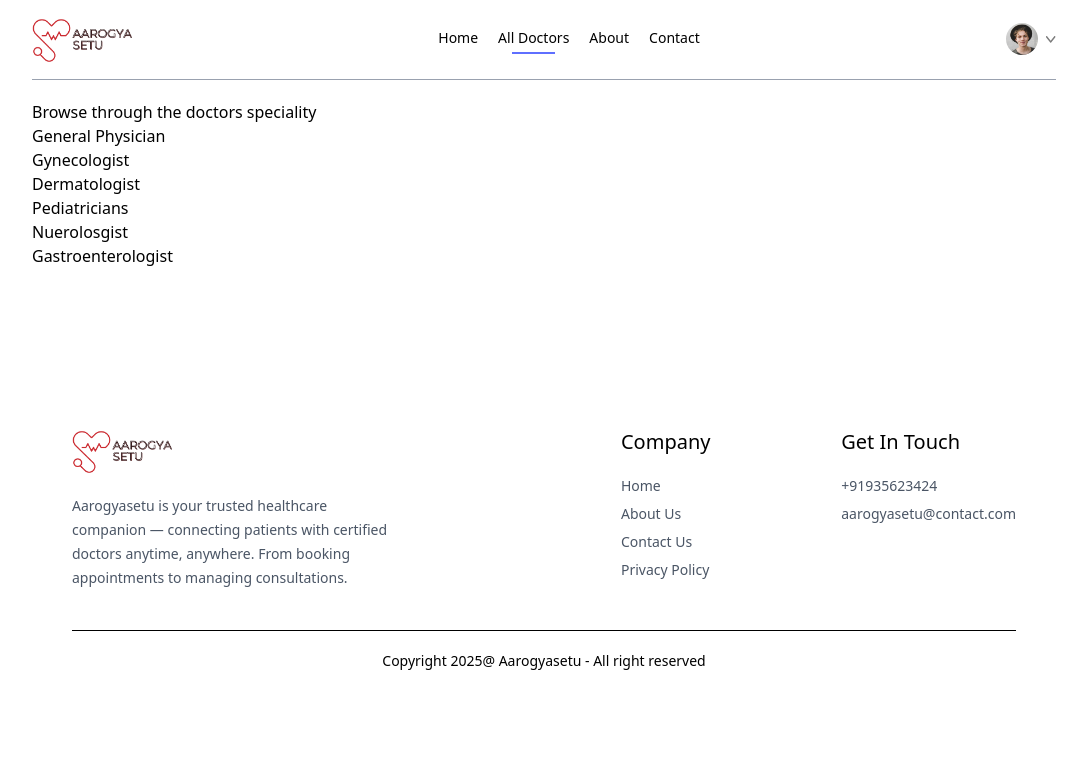
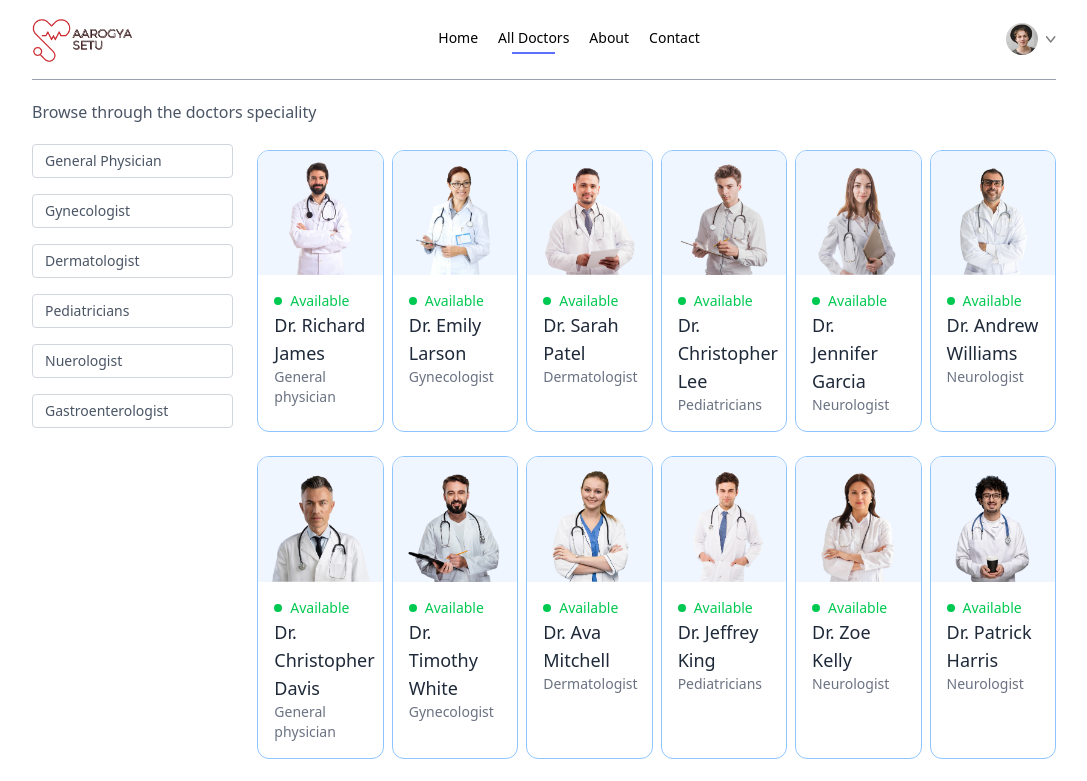
Before and after one commit to priyansudash1999/Aarogyasetu, a React (Vite) app in the folder frontend/: page /doctors in a window 1280 px wide. Shown: the top 781 px of the page, without its empty margins (96-1183 px from the left). Built offline with nearby package versions, Linux system fonts and the light colour scheme.

Commit message:
feat: added dynamic doctor page rendering depending on speciality selection

```diff
--- a/frontend/src/pages/Doctors.jsx
+++ b/frontend/src/pages/Doctors.jsx
@@ -1,24 +1,54 @@
-import React, { useContext } from 'react'
+import React, { useContext, useEffect, useState } from 'react'
 import { AppContext } from '../context/AppContext'
+import {useNavigate, useParams} from "react-router-dom"
 
 const Doctors = () => {
 
+  const {speciality} = useParams()
   const {doctors} = useContext(AppContext)
+  const [filterDoctors, setFilterDoctors] = useState([])
+  const navigate = useNavigate()
 
+  const applyFilter = () => {
+    if(speciality){
+      setFilterDoctors(doctors.filter(doc => doc.speciality === speciality))
+    }
+    else{
+      setFilterDoctors(doctors)
+    }
+  }
+
+  useEffect(() => {
+    applyFilter()
+  }, [doctors, speciality])
   return (
-    <div>
-      <p>Browse through the doctors speciality</p>
-      <div>
-        <div>
-          <p>General Physician</p>
-          <p>Gynecologist</p>
-          <p>Dermatologist</p>
-          <p>Pediatricians</p>
-          <p>Nuerolosgist</p>
-          <p>Gastroenterologist</p>
+    <div className=''>
+      <p className='text-gray-600 '>Browse through the doctors speciality</p>
+      <div className='flex flex-col sm:flex-row items-start gap-6 mt-5'>
+        <div className='flex flex-col gap-4 text-sm text-gray-600'>
+          <p onClick={() => speciality === 'General Physician' ? navigate('/doctors'):  navigate('/doctors/general_physicians')} className={`w-[94vw] sm:w-auto pl-3 py-1.5 pr-16 border border-gray-300 rounded transition-all cursor-pointer`}>General Physician</p>
+          <p onClick={() => speciality === 'Gynecologist' ? navigate('/doctors'):  navigate('/doctors/gynecologist')} className={`w-[94vw] sm:w-auto pl-3 py-1.5 pr-16 border border-gray-300 rounded transition-all cursor-pointer`}>Gynecologist</p>
+          <p onClick={() => speciality === 'Dermatologist' ? navigate('/doctors'):  navigate('/doctors/dermatologist')} className={`w-[94vw] sm:w-auto pl-3 py-1.5 pr-16 border border-gray-300 rounded transition-all cursor-pointer`}>Dermatologist</p>
+          <p onClick={() => speciality === 'Pediatricians' ? navigate('/doctors'):  navigate('/doctors/pediatricians')} className={`w-[94vw] sm:w-auto pl-3 py-1.5 pr-16 border border-gray-300 rounded transition-all cursor-pointer`}>Pediatricians</p>
+          <p onClick={() => speciality === 'Nuerologist' ? navigate('/doctors'):  navigate('/doctors/nuerologist')} className={`w-[94vw] sm:w-auto pl-3 py-1.5 pr-16 border border-gray-300 rounded transition-all cursor-pointer`}>Nuerologist</p>
+          <p onClick={() => speciality === 'Gastroenterologist' ? navigate('/doctors'):  navigate('/doctors/gastroenterologist')} className={`w-[94vw] sm:w-auto pl-3 py-1.5 pr-16 border border-gray-300 rounded transition-all cursor-pointer`}>Gastroenterologist</p>
         </div>
-        <div>
-
+        <div className='w-full grid grid-cols-2 md:grid-cols-3 lg:grid-cols-6 pt-5 gap-y-6 px-3 sm:px-0 gap-2 -mt-3.5'>
+          {
+            filterDoctors.map((doctor, ind) => (
+            <div onClick={() => navigate(`/appointment/${doctor._id}`)} key={ind} className='border border-blue-300 rounded-xl overflow-hidden cursor-pointer hover:translate-y-2.5 transition-all duration-500'>
+              <img src={doctor.image} alt="" className='bg-blue-50'/>
+              <div className='p-4'>
+                <div className='flex items-center gap-2 text-sm text-center text-green-500'>
+                  <p className='w-2 h-2 bg-green-500 rounded-full'></p>
+                  <p>Available</p>
+                </div>
+                <p className='text-gray-800 text-lg font-medium'>{doctor.name}</p>
+                <p className='text-gray-500 text-sm'>{doctor.speciality}</p>
+              </div>
+            </div>
+          ))
+          }
         </div>
       </div>
     </div>
```
